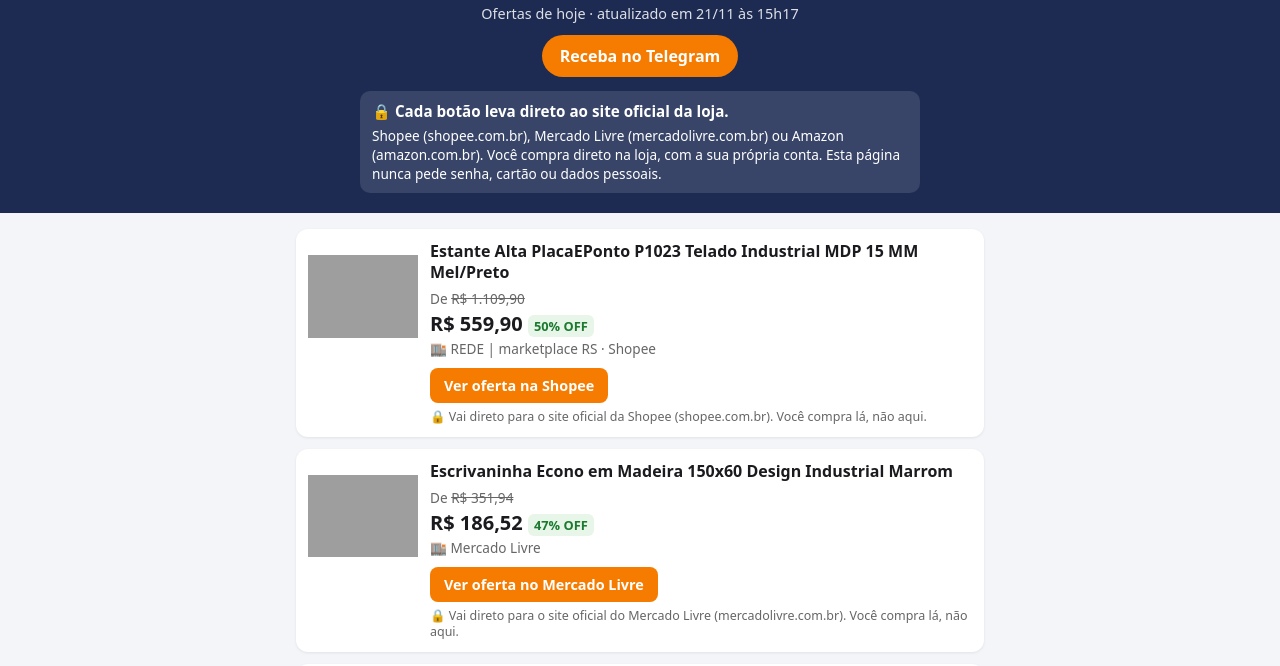
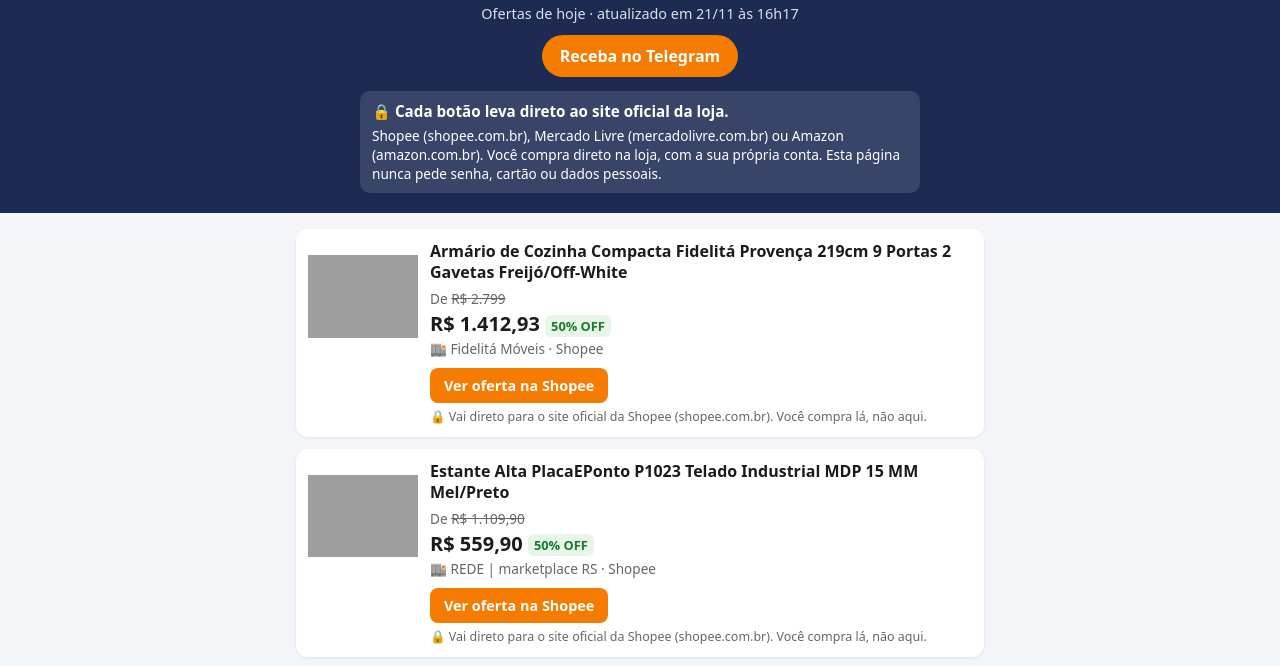
Before and after one commit to Jhuanassumpcao/ofertascasa, a plain HTML site: page index.html in a window 1280 px wide. Shown: the part 55-721 px from the top of the page. Drawn offline with Linux system fonts and the light colour scheme; grey boxes are pictures that could not be loaded.

Commit message:
atualiza as ofertas de hoje

```diff
--- a/index.html
+++ b/index.html
@@ -38,7 +38,7 @@ footer{max-width:720px;margin:0 auto;padding:8px 16px 32px;color:var(--cinza);fo
 <body>
 <header>
 <h1>🛋️ Ofertas Casa</h1>
-<p>Ofertas de hoje · atualizado em 21/11 às 15h17</p>
+<p>Ofertas de hoje · atualizado em 21/11 às 16h17</p>
 <a class="canal" href="https://t.me/OfertasCasaOficial">Receba no Telegram</a>
 <div class="seguro">
 <strong>🔒 Cada botão leva direto ao site oficial da loja.</strong>
@@ -46,6 +46,7 @@ footer{max-width:720px;margin:0 auto;padding:8px 16px 32px;color:var(--cinza);fo
 </div>
 </header>
 <main>
+<article class="oferta"><img src="https://cf.shopee.com.br/file/sg-11134201-7rdxy-lyzt9ol9a15m8a" alt="Armário de Cozinha Compacta Fidelitá Provença 219cm 9 Portas 2 Gavetas Freijó/Off-White" loading="lazy"><div class="info"><h2>Armário de Cozinha Compacta Fidelitá Provença 219cm 9 Portas 2 Gavetas Freijó/Off-White</h2><p class="de">De <s>R$ 2.799</s></p><p class="por">R$ 1.412,93 <span class="off">50% OFF</span></p><p class="loja">🏬 Fidelitá Móveis · Shopee</p><a class="botao" href="https://s.shopee.com.br/8AXqESdUka" target="_blank" rel="sponsored nofollow noopener">Ver oferta na Shopee</a><p class="destino">🔒 Vai direto para o site oficial da Shopee (shopee.com.br). Você compra lá, não aqui.</p></div></article>
 <article class="oferta"><img src="https://cf.shopee.com.br/file/sg-11134201-81zu5-mmrv29q7gq9u8e" alt="Estante Alta PlacaEPonto P1023 Telado Industrial MDP 15 MM Mel/Preto" loading="lazy"><div class="info"><h2>Estante Alta PlacaEPonto P1023 Telado Industrial MDP 15 MM Mel/Preto</h2><p class="de">De <s>R$ 1.109,90</s></p><p class="por">R$ 559,90 <span class="off">50% OFF</span></p><p class="loja">🏬 REDE | marketplace RS · Shopee</p><a class="botao" href="https://s.shopee.com.br/AKcKiwJP0a" target="_blank" rel="sponsored nofollow noopener">Ver oferta na Shopee</a><p class="destino">🔒 Vai direto para o site oficial da Shopee (shopee.com.br). Você compra lá, não aqui.</p></div></article>
 <article class="oferta"><img src="https://http2.mlstatic.com/D_Q_NP_2X_887067-MLB109553025243_032026-E--escrivaninha-econo-em-madeira-150x60-com-design-industrial.jpg" alt="Escrivaninha Econo em Madeira 150x60 Design Industrial Marrom" loading="lazy"><div class="info"><h2>Escrivaninha Econo em Madeira 150x60 Design Industrial Marrom</h2><p class="de">De <s>R$ 351,94</s></p><p class="por">R$ 186,52 <span class="off">47% OFF</span></p><p class="loja">🏬 Mercado Livre</p><a class="botao" href="https://meli.la/14C1pyP" target="_blank" rel="sponsored nofollow noopener">Ver oferta no Mercado Livre</a><p class="destino">🔒 Vai direto para o site oficial do Mercado Livre (mercadolivre.com.br). Você compra lá, não aqui.</p></div></article>
 <article class="oferta"><img src="https://cf.shopee.com.br/file/br-11134207-820m1-mlqltog5upz847" alt="Conjunto Guarda Roupa e Cômoda 2 Peças 5 Portas 8 Gavetas Americana Henn" loading="lazy"><div class="info"><h2>Conjunto Guarda Roupa e Cômoda 2 Peças 5 Portas 8 Gavetas Americana Henn</h2><p class="de">De <s>R$ 3.999,90</s></p><p class="por">R$ 2.024,90 <span class="off">49% OFF</span></p><p class="loja">🏬 Lojas MM · Shopee</p><a class="botao" href="https://s.shopee.com.br/9zzUCPycUu" target="_blank" rel="sponsored nofollow noopener">Ver oferta na Shopee</a><p class="destino">🔒 Vai direto para o site oficial da Shopee (shopee.com.br). Você compra lá, não aqui.</p></div></article>
```
